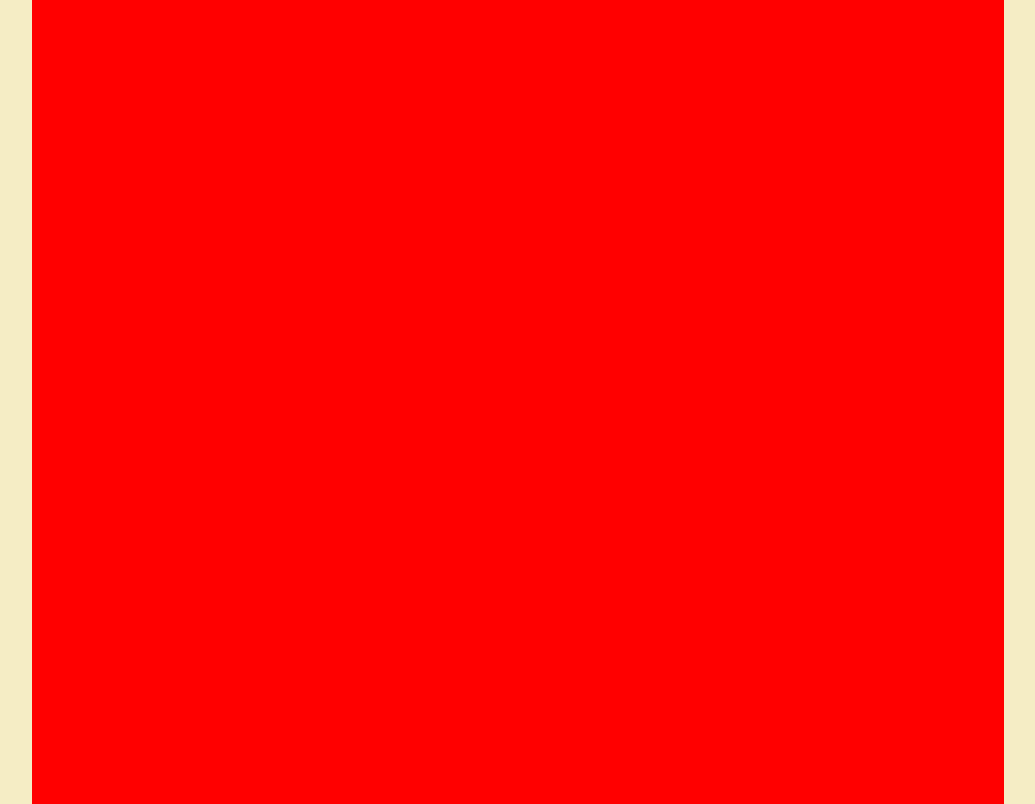
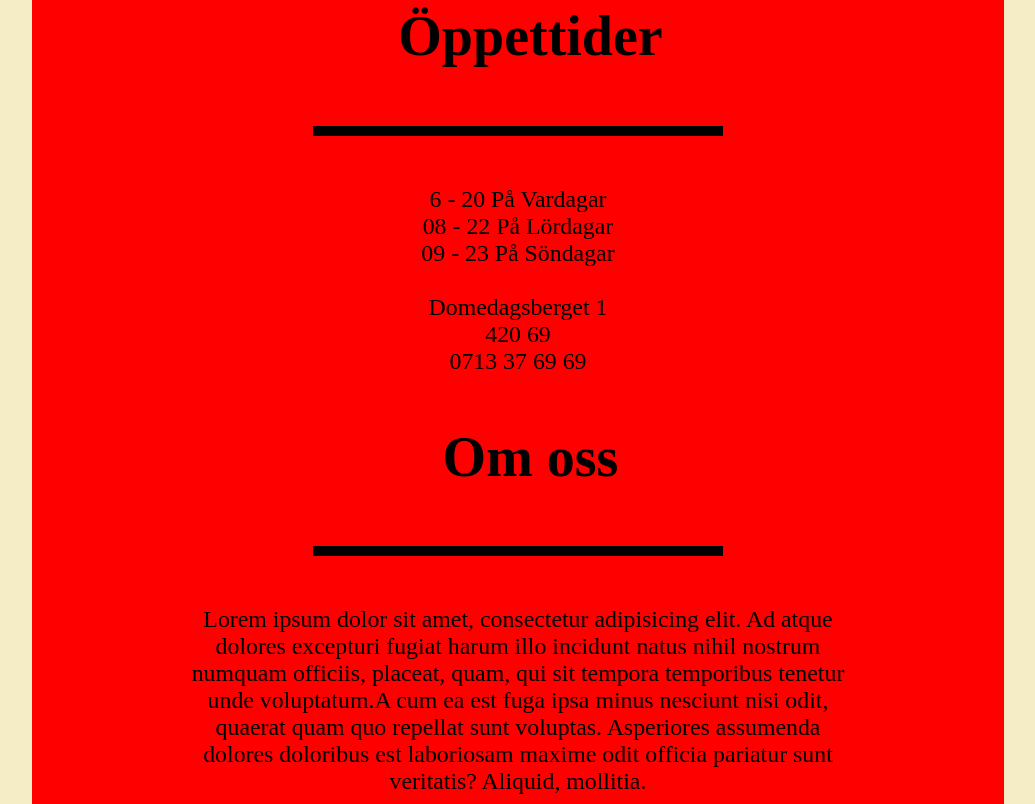
Before and after one commit to itggot-david-karlsson/Restaurang-Tranan, a plain HTML site: page index.html in a window 1280 px wide. Shown: the part 2096-2900 px from the top of the page, without its empty margins (122-1157 px from the left). Drawn offline with Linux system fonts and the light colour scheme.

Commit message:
Öppettider/Om oss kod kod kod
JAAAABOI

```diff
--- a/css/css.css
+++ b/css/css.css
@@ -36,12 +36,54 @@ li#utbud {
 }
 
 div.content{
+    padding-top: 50px;
+    padding-bottom: 50px;
     margin-left: 12%;
     margin-right:12%;
     width: 76%;
-    height: 1000px;
+    height: 900px;
     background-color: red;
-    display: flex;
+}
+
+h1#Oppettider_title {
+    font-size: 350%;
+    margin-left: 25px;
+    padding-bottom: 20px;
+    margin-top: 50px;
+    text-align: center;
+}
+
+p#Oppettider_info {
+    margin-top: 50px;
+    text-align: center;
+    font-size: 149%;
+}
+
+hr {
+    color: black;
+    margin: 0px;
+    border-width: 5px;
+    border-style: solid;
+    width: 400px;
+    margin-left: auto;
+    margin-right: auto;
+}
+
+h1#om_oss {
+    font-size: 350%;
+    margin-left: 25px;
+    padding-bottom: 20px;
+    margin-top: 50px;
+    text-align: center;
+}
+
+p#historia {
+    margin: 50px;
+    text-align: center;
+    font-size: 149%;
+    margin-left: 150px;
+    margin-right: 150px;
+
 }
 
 div#pizzapicture img {
--- a/index.html
+++ b/index.html
@@ -31,7 +31,17 @@
     <div class="pizza" id="pizza3"></div>
     <div class="pizza" id="pizza4"></div>
 </div>
-<div class="content" id="oppettider" ></div>
+<div class="content" id="oppettider" >
+
+    <h1 id="Oppettider_title">Öppettider</h1>
+    <hr>
+    <p id="Oppettider_info">6 - 20 På Vardagar <br>08 - 22 På Lördagar <br>09 - 23 På Söndagar <br><br> Domedagsberget 1
+        <br>420 69 <br>0713 37 69 69</p>
+
+    <h1 id="om_oss"> Om oss </h1>
+    <hr>
+    <p id="historia"><span><span>Lorem ipsum dolor sit amet, consectetur adipisicing elit. Ad atque dolores excepturi fugiat harum illo incidunt natus nihil nostrum numquam officiis, placeat, quam, qui sit tempora temporibus tenetur unde voluptatum.</span><span>A cum ea est fuga ipsa minus nesciunt nisi odit, quaerat quam quo repellat sunt voluptas. Asperiores assumenda dolores doloribus est laboriosam maxime odit officia pariatur sunt veritatis? Aliquid, mollitia.</span></span></p>
+</div>
 <div class="content" id="kontakt" ></div>
 <div class="content" id="karta" ></div>
 
```
Also changed, not shown: 1 other file.
